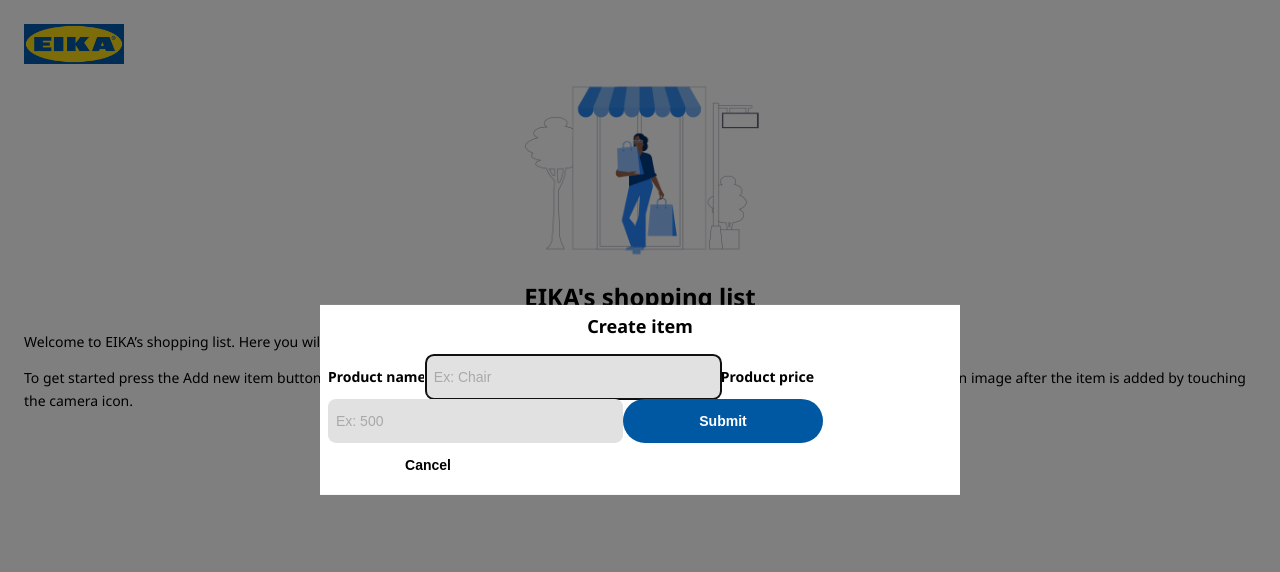
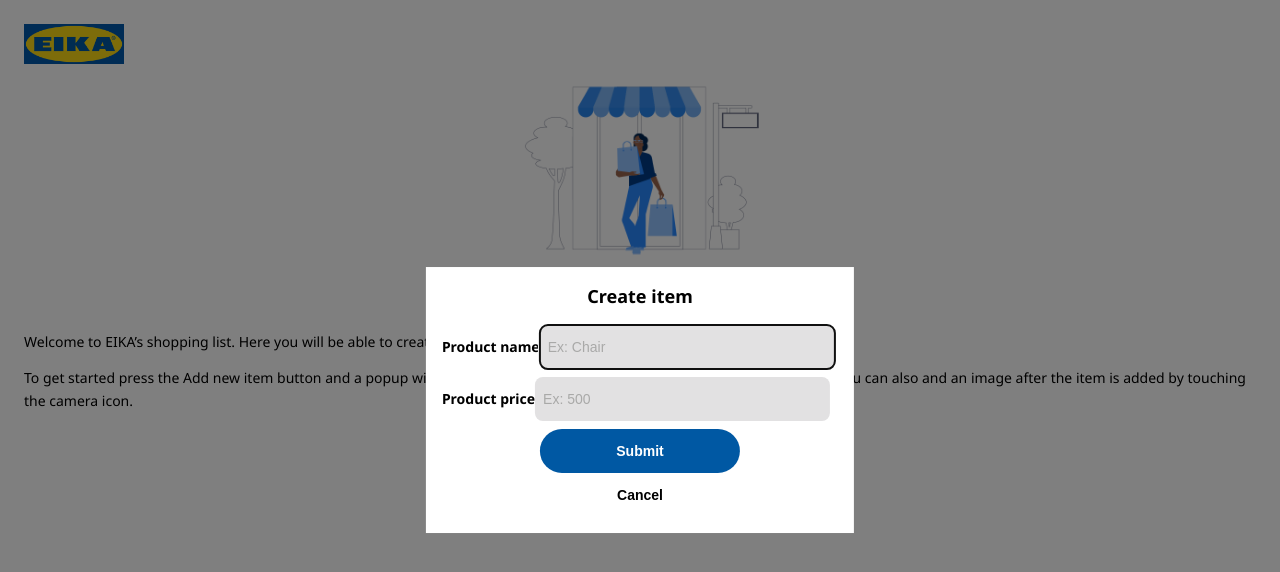
Before and after one commit to elalienx/eika-shopping-list-plus-fe2, a React (Create React App) app: page / in a window 1280 px wide. Both pictures are taken after a click on the button "Add item". Shown: the top 572 px of the page. Built offline with nearby package versions, Linux system fonts and the light colour scheme.

Commit message:
finished styling the modal

```diff
--- a/src/components/InputField.jsx
+++ b/src/components/InputField.jsx
@@ -19,7 +19,7 @@
   }
 
   return (
-    <label>
+    <label className="input-field">
       {label}
       <input
         type={type}
@@ -30,7 +30,7 @@
         onChange={(event) => setter(event.target.value)}
         onBlur={onValidate}
       />
-      {errorMessage && <small style={{ color: "red" }}>{errorMessage}</small>}
+      <small>{errorMessage}</small>
     </label>
   );
 }
--- a/src/styles/base/layout.css
+++ b/src/styles/base/layout.css
@@ -14,6 +14,7 @@
 }
 
 .App {
+  box-sizing: border-box;
   padding: var(--space-big);
 }
 
--- a/src/styles/base/variables.css
+++ b/src/styles/base/variables.css
@@ -4,6 +4,7 @@
   --color-text: black;
   --color-background: var(--swatch-gray-light);
   --color-foreground: var(--swatch-gray-dark);
+  --color-error: var(--swatch-red);
 }
 
 /* Space */
--- /dev/null
+++ b/src/styles/components/InputField.css
@@ -0,0 +1,13 @@
+.input-field {
+  display: block;
+  margin-bottom: var(--space-small);
+}
+
+.input-field small {
+  color: var(--color-error);
+}
+
+.input-field small::after {
+  content: ".";
+  visibility: hidden;
+}
--- a/src/styles/components/ModalForm.css
+++ b/src/styles/components/ModalForm.css
@@ -1,7 +1,13 @@
 .modal-form {
-  padding: var(--space-small);
+  box-sizing: border-box;
+  padding: var(--space-medium);
 }
 
 .modal-form h2 {
   text-align: center;
 }
+
+.modal-form button {
+  display: block;
+  margin: 0 auto;
+}
--- a/src/styles/style.css
+++ b/src/styles/style.css
@@ -8,6 +8,7 @@
 @import "./components/button-primary.css";
 @import "./components/button-secondary.css";
 @import "./components/input.css";
+@import "./components/InputField.css";
 @import "./components//Modal.css";
 @import "./components/ModalForm.css";
 
```
